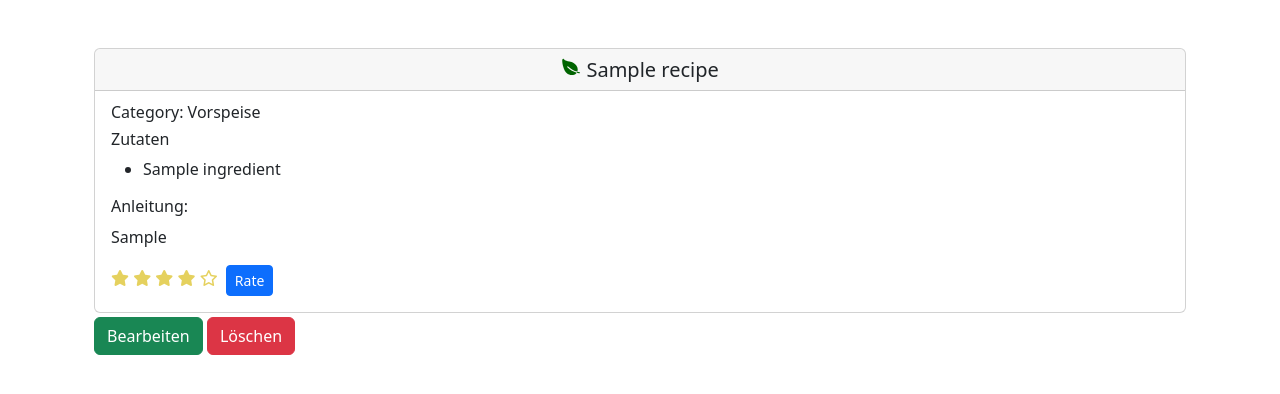
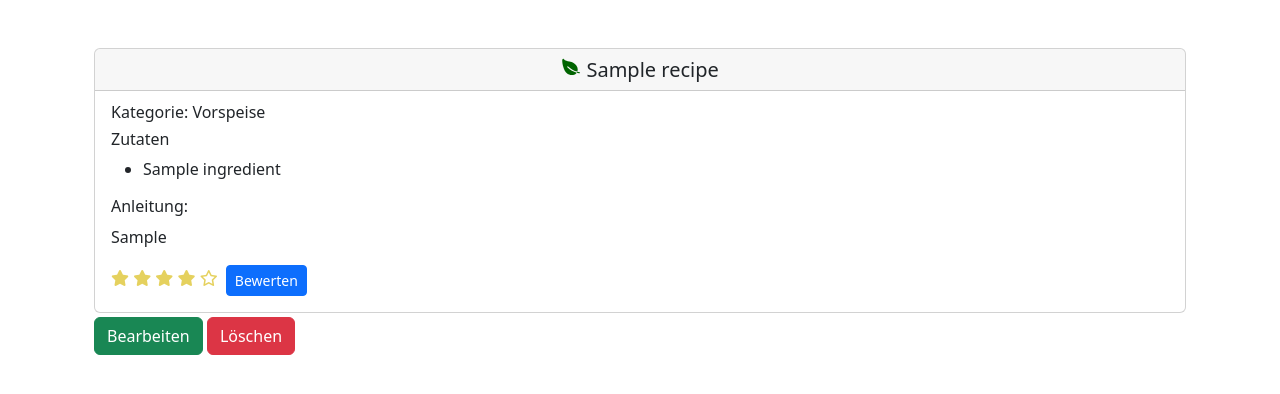
Before and after one commit to Sadeeed/flask-recipe, a Flask app: a page that uses apps/main/templates/main/recipe.html in a window 1280 px wide. Shown: the part 56-450 px from the top of the page. Run offline with Flask 2, Linux system fonts and the light colour scheme; a user stored in the database is signed in; tables that the repository leaves empty hold one stand-in row (values such as "Sample post"); some libraries are stand-ins or nearby versions.

Commit message:
:zap: update translations

```diff
--- a/apps/main/templates/main/recipe.html
+++ b/apps/main/templates/main/recipe.html
@@ -6,7 +6,7 @@
             <h5 class="card-header text-center">{% if vegan %}
                 <ion-icon name="leaf" style="color: darkgreen;text-align:right"></ion-icon>{% endif %}  {{ name }}</h5>
             <div class="card-body">
-                <h6 class="card-subtitle mb-2">Category: {{ category.value }}</h6>
+                <h6 class="card-subtitle mb-2">Kategorie: {{ category.value }}</h6>
                 <h6 class="card-title mb-2">Zutaten</h6>
                 <ul>
                     {% for ingredient in ingredients %}
@@ -22,7 +22,7 @@
                         <i class="rating__star far fa-star"></i>
                         <i class="rating__star far fa-star"></i>
                         <i class="rating__star far fa-star"></i>
-                        <button class="btn btn-sm btn-primary mx-1" onclick="rate()">Rate</button>
+                        <button class="btn btn-sm btn-primary mx-1" onclick="rate()">Bewerten</button>
                     </div>
                 {% endif %}
             </div>
```
